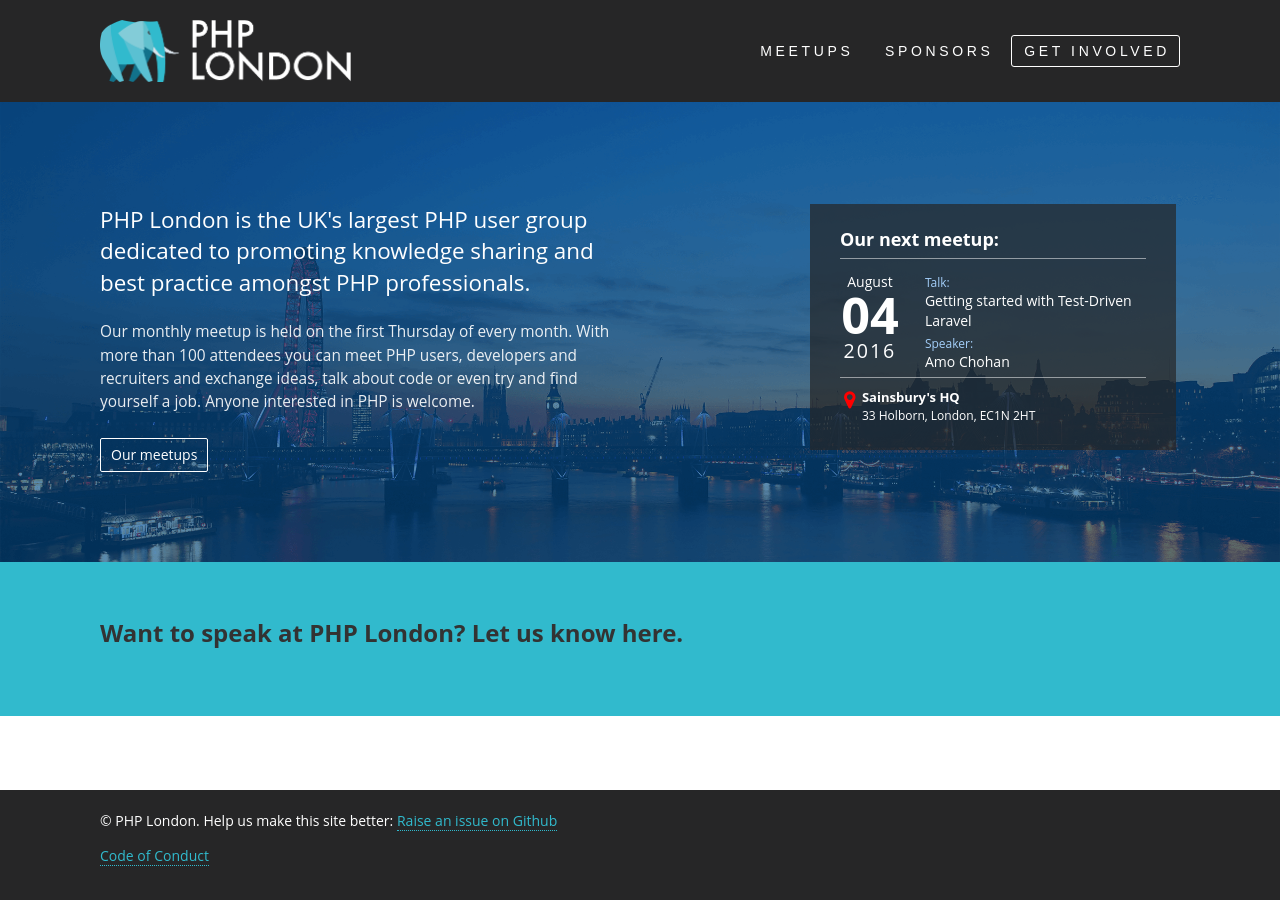
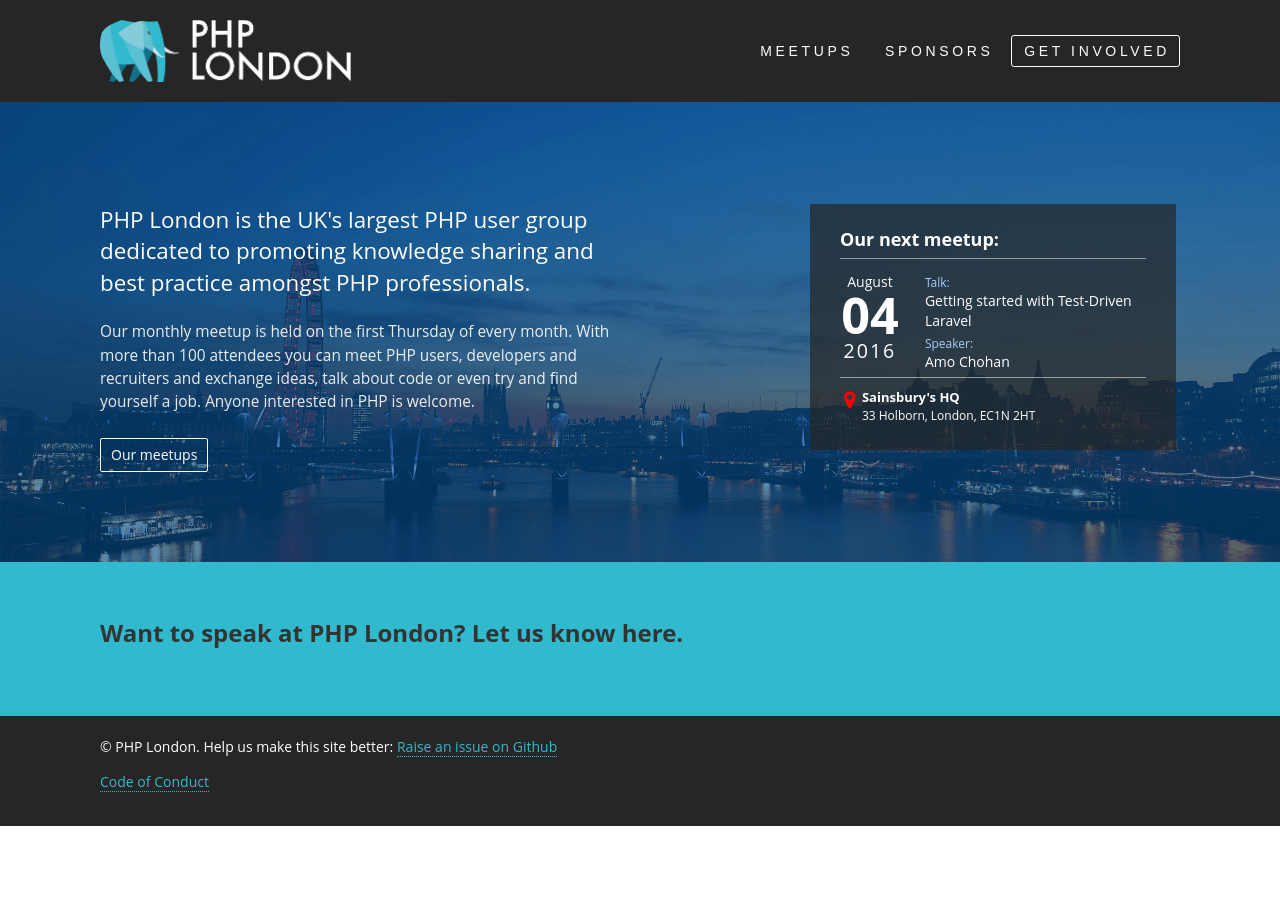
Before and after one commit to phplondon/phplondon.github.io, a Jekyll site: the page built from index.html, in a window 1280 px wide. Built offline with Jekyll 4.4.1, drawn with Linux system fonts in a browser that asks for light colours.

Commit message:
Removed sticky footer

```diff
--- a/assets/sass/components/_page-contentarea.scss
+++ b/assets/sass/components/_page-contentarea.scss
@@ -48,10 +48,4 @@
 }
 
 #main {
-	@include respond(large) {
-		min-height: 100%;
-		height: auto !important;
-		height: 100%;
-		margin: 0px auto -110px;
-	}
 }
--- a/assets/sass/components/_page-footer.scss
+++ b/assets/sass/components/_page-footer.scss
@@ -2,10 +2,6 @@
 	background-color:$color-brand-primary;
     padding:20px 0;
     color:$color-white;
-
-    @include respond(large) {
-      margin: 0 auto -110px;
-    }
 
     a{
     	color:$color-brand-secondary;
```
Also changed, not shown: assets/css/screen.css.
